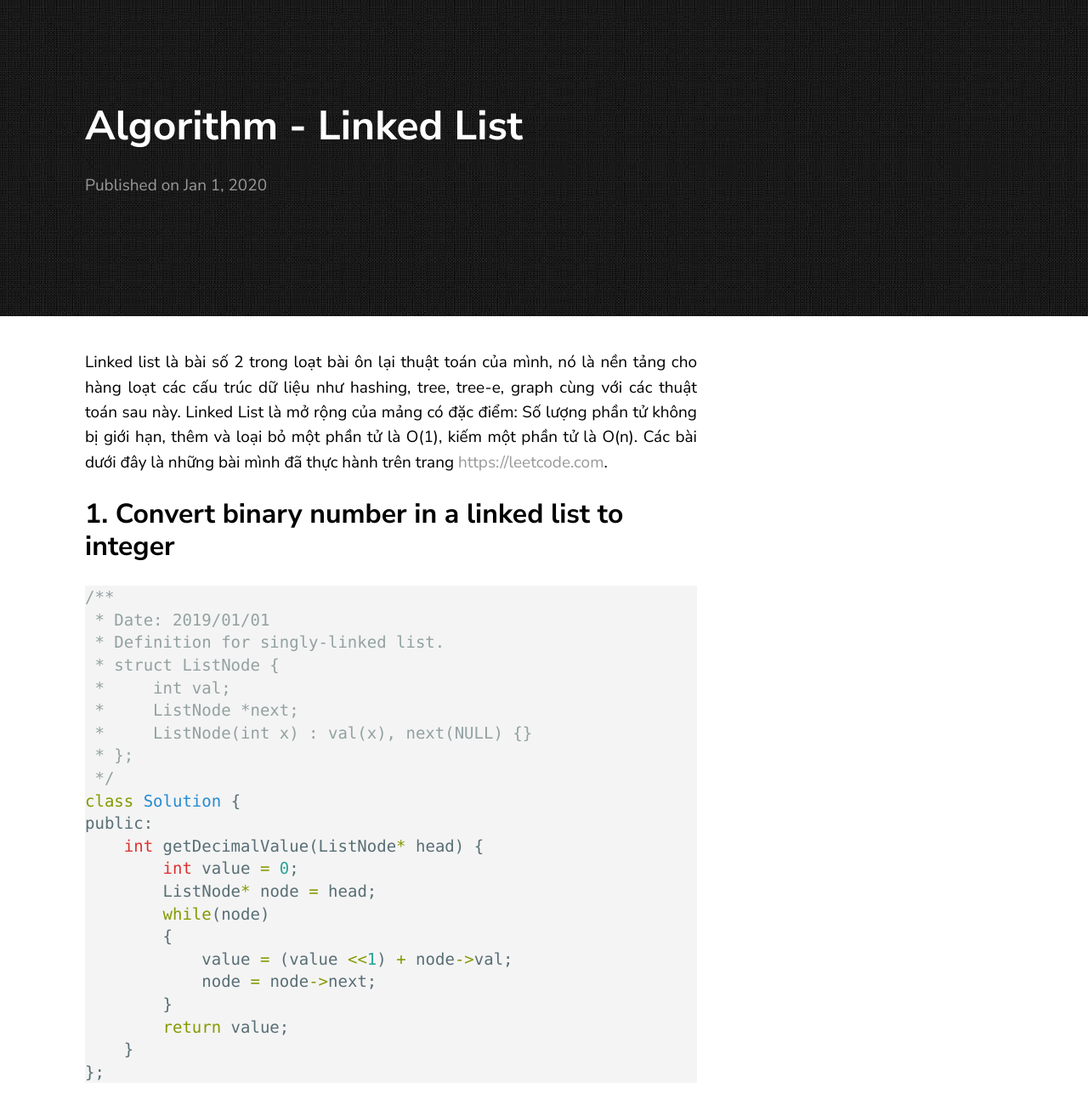
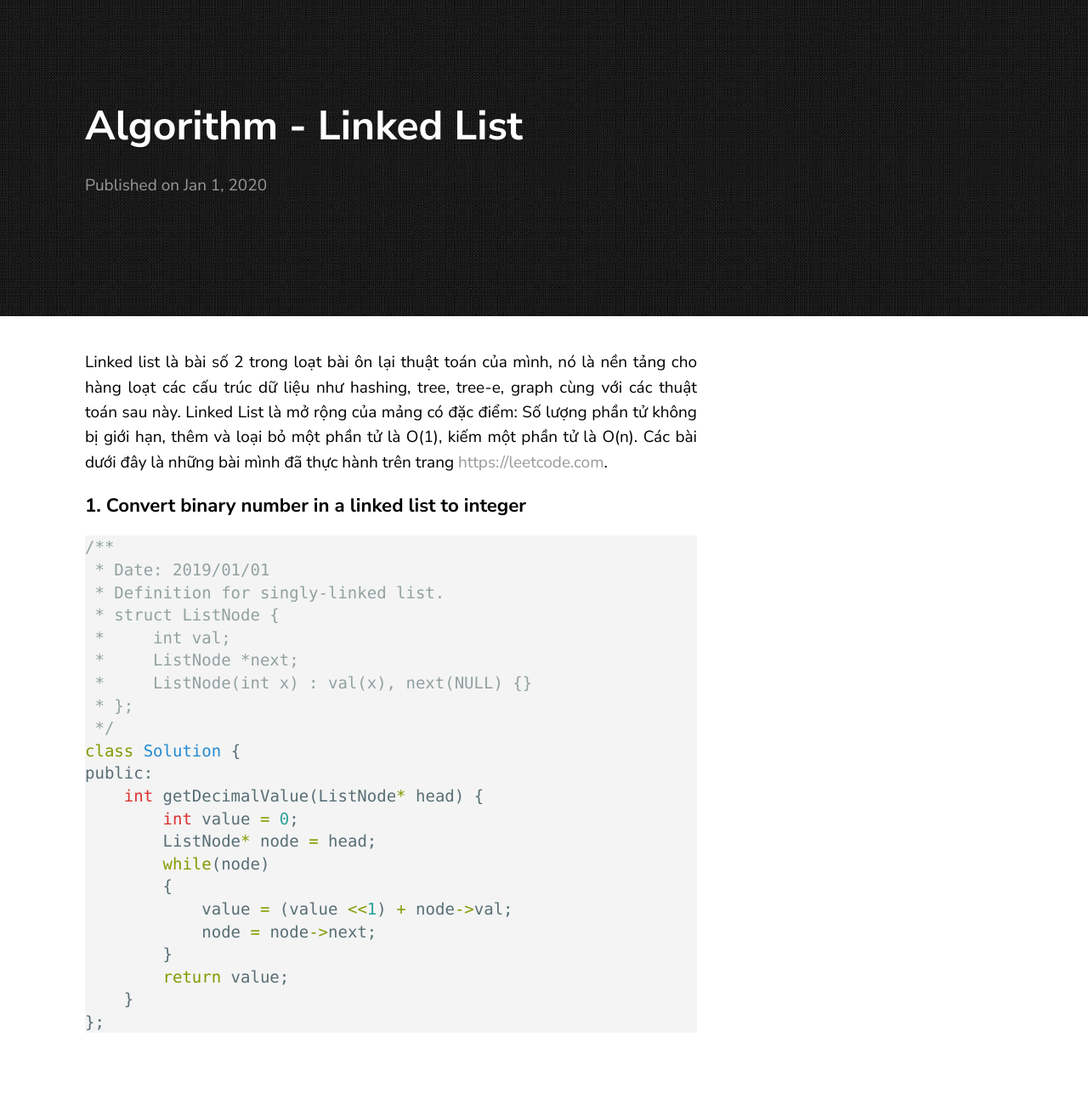
Before and after one commit to levanmanhbka/levanmanhbka.github.io, a Jekyll site: the page built from _posts/algorithm/2020-01-10-linked_list.markdown, in a window 1280 px wide. Shown: the whole page at 85% size. Built offline with Jekyll 4.4.1, drawn with Linux system fonts in a browser that asks for light colours; after the commit the page ends 1234 px from its top, so only the background shows below that.

````diff
--- a/_posts/algorithm/2020-01-10-linked_list.markdown
+++ b/_posts/algorithm/2020-01-10-linked_list.markdown
@@ -7,7 +7,7 @@ tags: "algorithm linked list"
 
 Linked list là bài số 2 trong loạt bài ôn lại thuật toán của mình, nó là nền tảng cho hàng loạt các cấu trúc dữ liệu như hashing, tree, tree-e, graph cùng với các thuật toán sau này. Linked List là mở rộng của mảng có đặc điểm: Số lượng phần tử không bị giới hạn, thêm và loại bỏ một phần tử là O(1), kiếm một phần tử là O(n). Các bài dưới đây là những bài mình đã thực hành trên trang [https://leetcode.com](https://leetcode.com/).
 
-## 1. Convert binary number in a linked list to integer
+### 1. Convert binary number in a linked list to integer
 ```c++
 /**
  * Date: 2019/01/01
````
